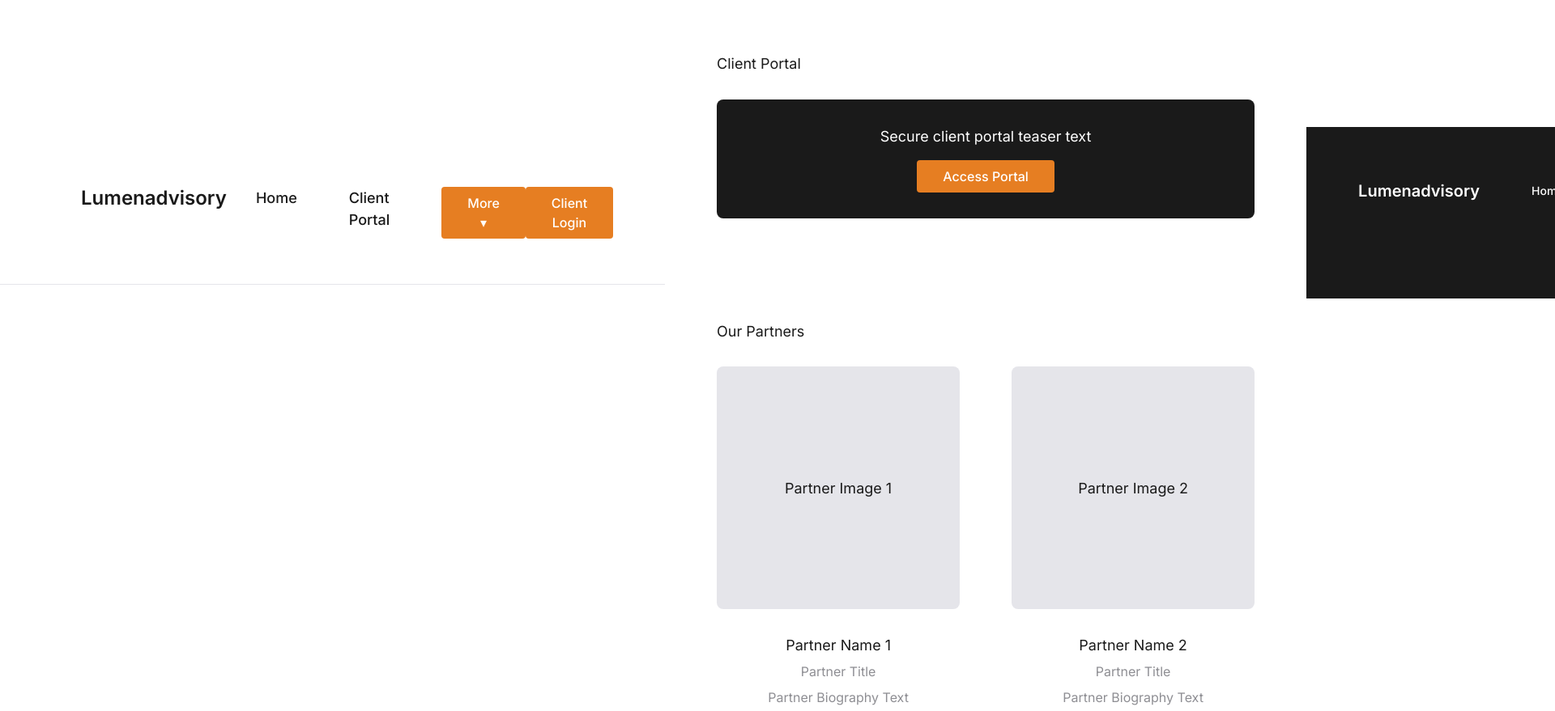
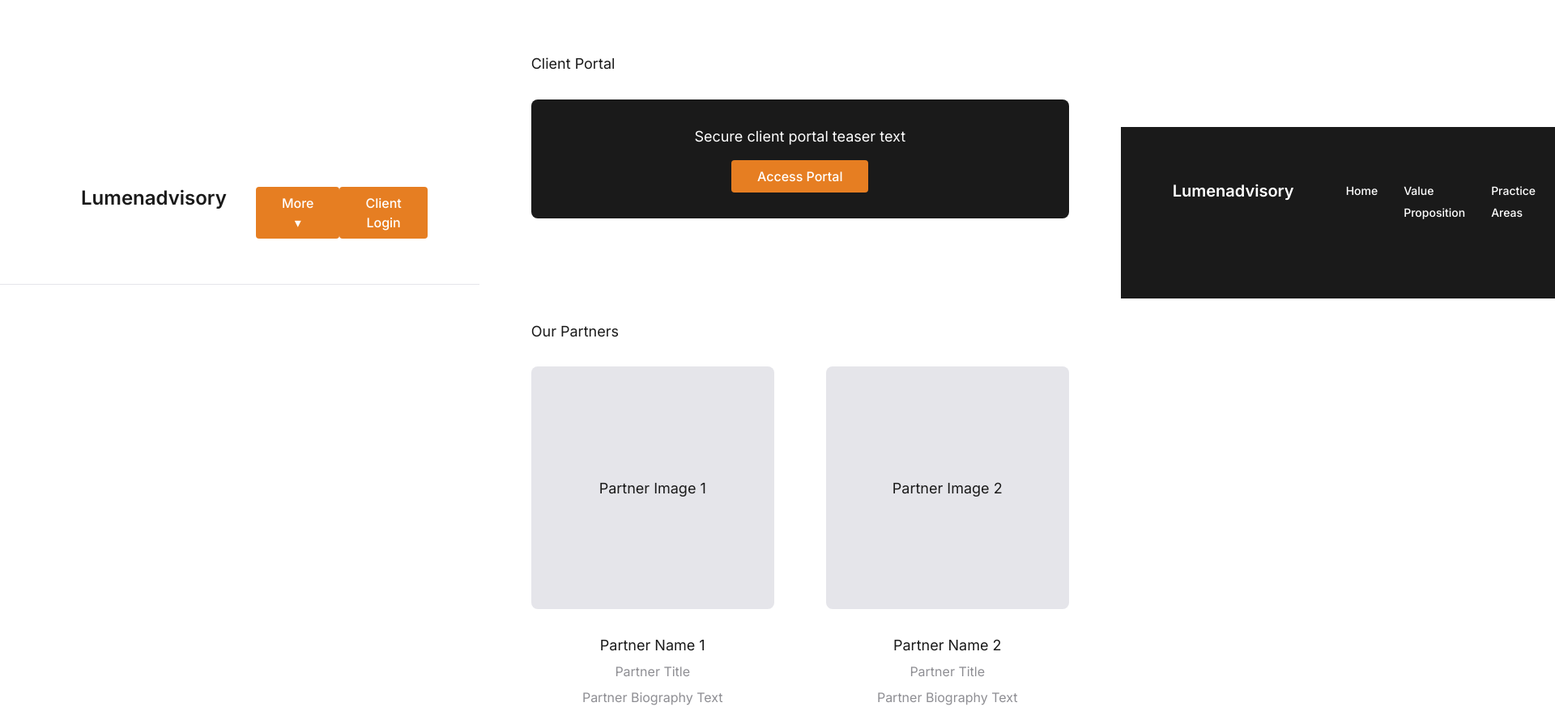
Before and after one commit to FLKevin23/Lumen, a website built with Vite: page index.html in a window 1280 px wide. Shown: the part 1604-2483 px from the top of the page at 81% size, 1920 px wide, since content can reach past the window. Built offline with nearby package versions, Linux system fonts and the light colour scheme.

Commit message:
Updated index.html

```diff
--- a/index.html
+++ b/index.html
@@ -615,8 +615,6 @@
       </div>
       <nav class="main-navigation">
         <ul>
-          <li><a href="#hero">Home</a></li>
-          <li><a href="#client-portal">Client Portal</a></li>
           <li class="dropdown">
             <button class="dropdown-toggle">More ▾</button>
             <ul class="dropdown-menu">
```
